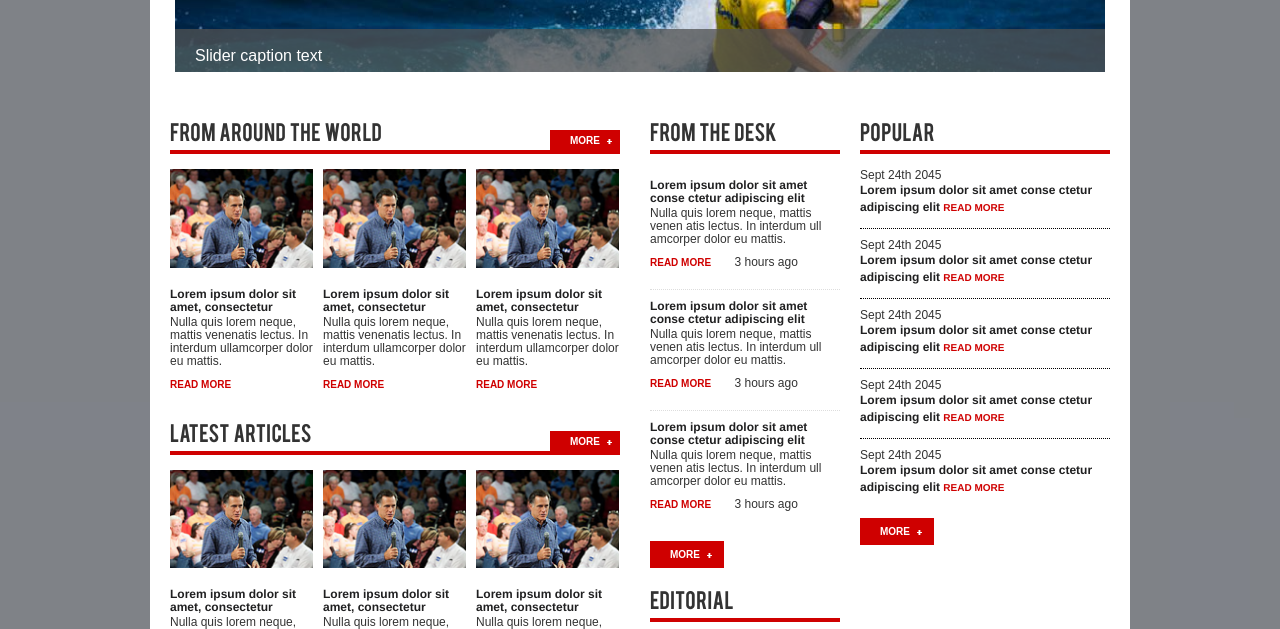
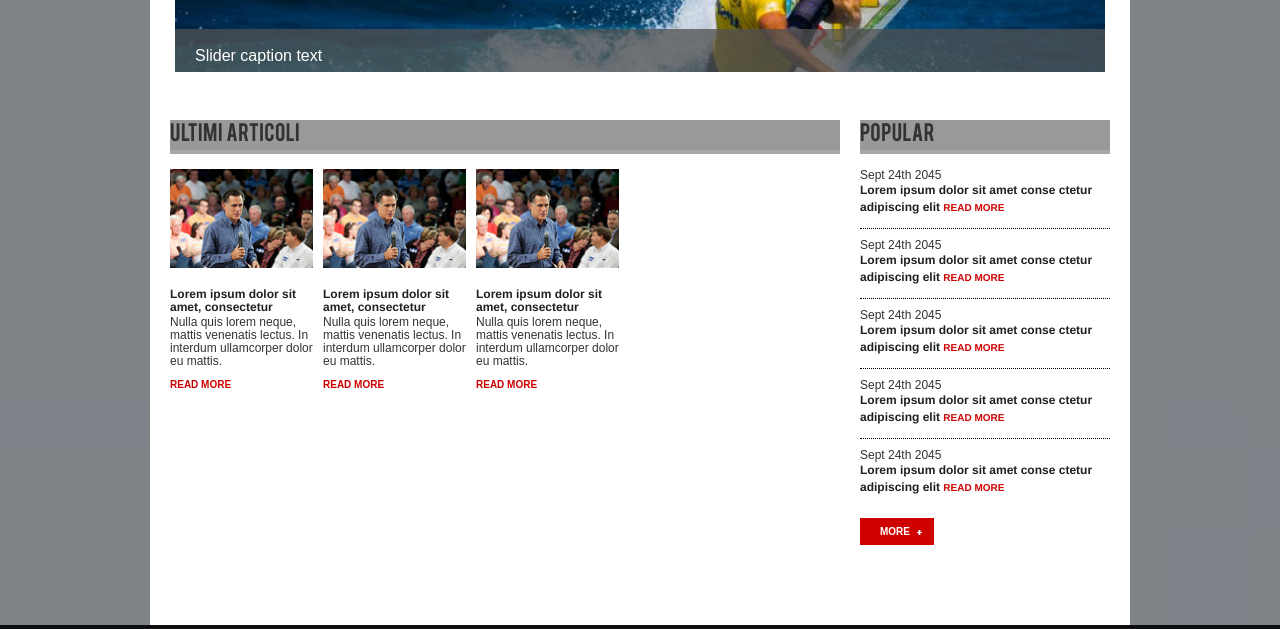
Before and after one commit to Deeemi/memory_card, a plain HTML site: page index.html in a window 1280 px wide. Shown: the part 530-1159 px from the top of the page. Drawn offline with Linux system fonts and the light colour scheme.

Commit message:
modificato dcorpo (due colonne), modificato colori

```diff
--- a/assets/css/style.css
+++ b/assets/css/style.css
@@ -69,10 +69,10 @@ div{overflow:hidden}
 .slider2{width:250px}
 .content_area{margin-top:25px}
 .main_content{width:670px}
-.left_coloum{width:450px}
+.left_coloum{width:670px}
 .single_left_coloum_wrapper{position:relative; margin-left:-10px; margin-bottom:30px}
 .single_left_coloum_wrapper .title{margin-left:10px}
-.title{border-bottom:4px solid #CF0000; font-family:'bebasregular'; font-size:20px; word-spacing:2px}
+.title{border-bottom:4px solid #a7a7a7; font-family:'bebasregular'; font-size:20px; word-spacing:2px; background:#999999}
 .more{background:url("images/plus.png") no-repeat scroll 57px 9px #CF0000; color:#FFF; display:block; font-size:10px; font-weight:bold; padding:4px 20px; position:absolute; right:0; text-transform:uppercase; top:10px}
 .popular_more{background:url("images/plus.png") no-repeat scroll 57px 12px #CF0000; color:#FFF; display:block; font-size:10px; font-weight:bold; padding:7px 20px; text-transform:uppercase; width:74px; margin-top:10px}
 .single_left_coloum{margin-left:10px; width:143px}
--- a/index.html
+++ b/index.html
@@ -32,11 +32,13 @@
         </ul>
       </div>
     </div>
+
     <div class="content_area">
       <div class="main_content floatleft">
-        <div class="left_coloum floatleft">
-          <div class="single_left_coloum_wrapper">
-            <h2 class="title">from   around   the   world</h2>
+
+
+         <!-- <div class="single_left_coloum_wrapper">
+           <h2 class="title">from   around   the   world</h2>
             <a class="more" href="#">more</a>
             <div class="single_left_coloum floatleft"> <img src="images/single_featured.png" alt="" />
               <h3>Lorem ipsum dolor sit amet, consectetur</h3>
@@ -53,10 +55,11 @@
               <p>Nulla quis lorem neque, mattis venenatis lectus. In interdum ullamcorper
                 dolor eu mattis.</p>
               <a class="readmore" href="#">read more</a> </div>
-          </div>
+          </div>  -->
+
+
           <div class="single_left_coloum_wrapper">
-            <h2 class="title">latest  articles</h2>
-            <a class="more" href="#">more</a>
+            <h2 class="title">ULTIMI ARTICOLI</h2>
             <div class="single_left_coloum floatleft"> <img src="images/single_featured.png" alt="" />
               <h3>Lorem ipsum dolor sit amet, consectetur</h3>
               <p>Nulla quis lorem neque, mattis venenatis lectus. In interdum ullamcorper
@@ -73,7 +76,9 @@
                 dolor eu mattis.</p>
               <a class="readmore" href="#">read more</a> </div>
           </div>
-          <div class="single_left_coloum_wrapper gallery">
+
+
+        <!--  <div class="single_left_coloum_wrapper gallery">
             <h2 class="title">gallery</h2>
             <a class="more" href="#">more</a> <img src="images/single_featured.png" alt="" /> <img src="images/single_featured.png" alt="" /> <img src="images/single_featured.png" alt="" /> <img src="images/single_featured.png" alt="" /> <img src="images/single_featured.png" alt="" /> <img src="images/single_featured.png" alt="" /> </div>
           <div class="single_left_coloum_wrapper single_cat_left">
@@ -99,8 +104,10 @@
               <p>Nulla quis lorem neque, mattis venenatis lectus. In interdum ullamcorper dolor ...interdum</p>
               <p class="single_cat_left_content_meta">by <span>John Doe</span> |  29 comments</p>
             </div>
-          </div>
-        </div>
+          </div> -->
+
+
+          <!-- COLONNA CENTRALE
         <div class="right_coloum floatright">
           <div class="single_right_coloum">
             <h2 class="title">from the desk</h2>
@@ -143,7 +150,9 @@
               <h3>Lorem ipsum dolor sit amet con se cte tur adipiscing elit</h3>
             </div>
           </div>
-        </div>
+        </div> -->
+
+
       </div>
       <div class="sidebar floatright">
         <div class="single_sidebar">
```
Also changed, not shown: 4 other files.
